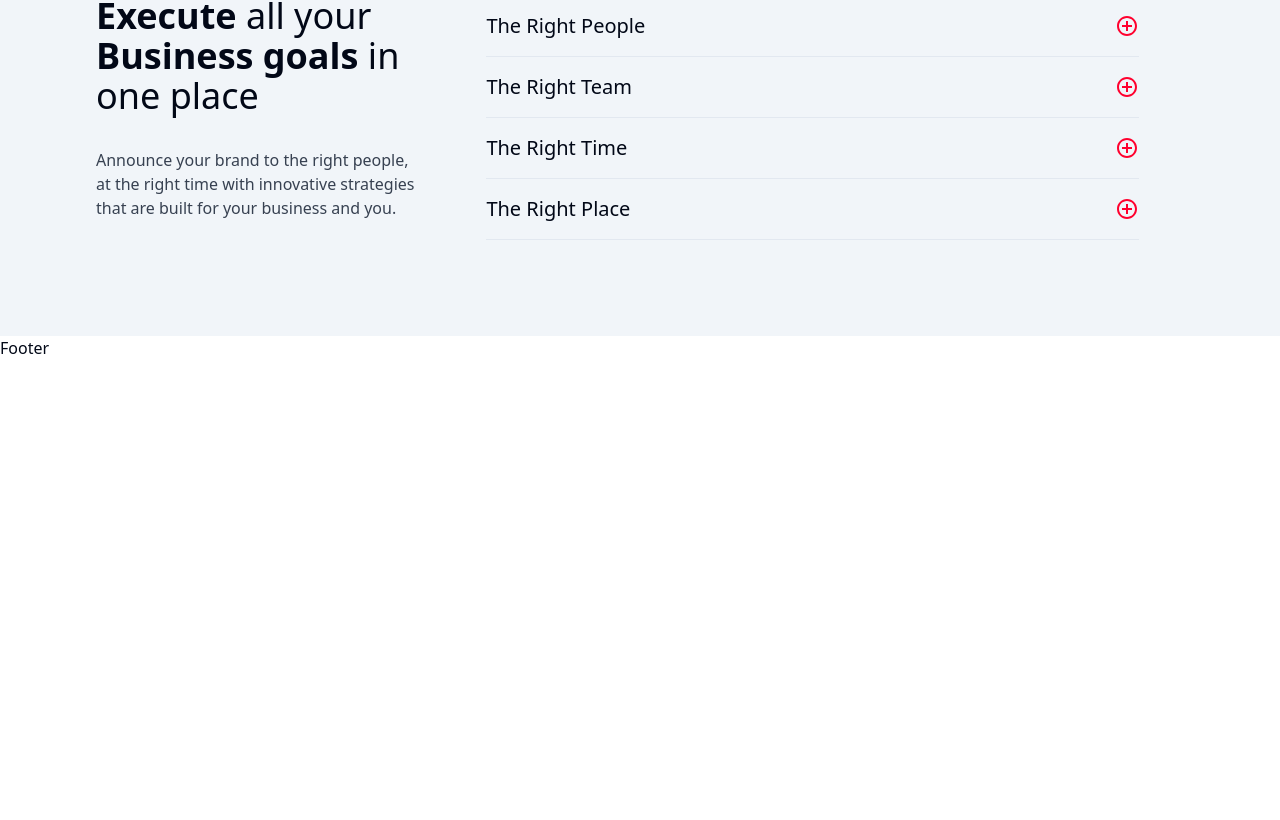
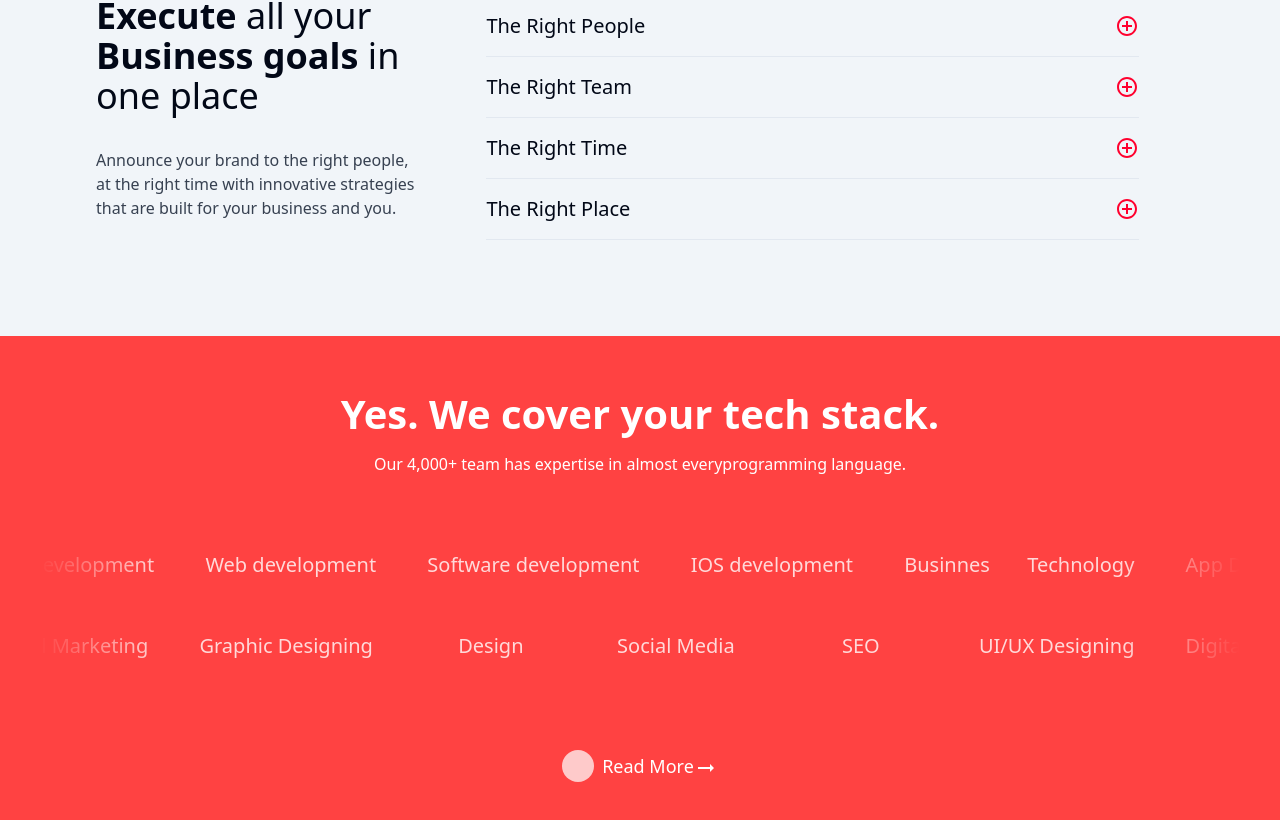
Before and after one commit to rkcoola792/media-dynox, a React (Vite) app: page / in a window 1280 px wide. Shown: the part 1964-2784 px from the top of the page. Before the commit the page ends 2324 px from the top, so only its background shows below. Built offline with nearby package versions, Linux system fonts and the light colour scheme.

Commit message:
section 5 completed

```diff
--- a/package.json
+++ b/package.json
@@ -23,6 +23,7 @@
     "react": "^18.2.0",
     "react-dom": "^18.2.0",
     "react-router-dom": "^6.22.3",
+    "styled-components": "^6.1.8",
     "tailwind-merge": "^2.2.1",
     "tailwindcss-animate": "^1.0.7"
   },
--- a/src/components/Homepage/Explore.jsx
+++ b/src/components/Homepage/Explore.jsx
@@ -1,11 +1,12 @@
 import React from 'react'
 import ArrowRightAltIcon from "@mui/icons-material/ArrowRightAlt";
-const Explore = ({text}) => {
+const Explore = ({text,color}) => {
+    color=color?"white":"black"
   return (
 
       <div className="explore flex items-center gap-2 mt-4">
         <div className="circle h-8 bg-red-200 rounded-[50%] w-8 "></div>
-        <h1 className='text-lg font-medium '>
+        <h1 className={`text-lg font-medium text-${color}` }>
           {text}<ArrowRightAltIcon></ArrowRightAltIcon>{" "}
         </h1>
       </div>
--- a/src/components/Homepage/Homepage.jsx
+++ b/src/components/Homepage/Homepage.jsx
@@ -3,6 +3,7 @@ import Section1 from './Section1'
 import Section2 from './Section2'
 import Section3 from './Section3'
 import Section4 from './Section4'
+import Section5 from './Section5'
 
 const Homepage = () => {
   return (
@@ -11,6 +12,7 @@ const Homepage = () => {
       <Section2></Section2>
       <Section3></Section3>
       <Section4></Section4>
+      <Section5></Section5>
     </div>
   )
 }
--- /dev/null
+++ b/src/components/Homepage/InfiniteScroll.jsx
@@ -0,0 +1,138 @@
+import React from "react";
+import styled, { keyframes, css } from "styled-components";
+
+function InfiniteScroll() {
+  const row1 = [
+    "Technology",
+    "App Development",
+    "Web development ",
+    "Software development ",
+    "IOS development ",
+    "Businnes",
+  ];
+
+  const row2 = [
+    "Design",
+    "Social Media",
+    "SEO",
+    "UI/UX Designing",
+    "Digital Marketing",
+    "Graphic Designing"
+
+
+  ];
+
+  return (
+    <AppContainer className="">
+      <Wrapper>
+        <Marquee>
+          <MarqueeGroup>
+            {row1.map((el) => (
+              <ImageGroup>
+                {el}
+              </ImageGroup>
+            ))}
+          </MarqueeGroup>
+          <MarqueeGroup>
+            {row1.map((el) => (
+              <ImageGroup>
+                {el}
+              </ImageGroup>
+            ))}
+          </MarqueeGroup>
+        </Marquee>
+        <Marquee>
+          <MarqueeGroup2>
+            {row2.map((el) => (
+              <ImageGroup>
+                {el}
+              </ImageGroup>
+            ))}
+          </MarqueeGroup2>
+          <MarqueeGroup2>
+            {row2.map((el) => (
+              <ImageGroup>
+                {el}
+              </ImageGroup>
+            ))}
+          </MarqueeGroup2>
+        </Marquee>
+      </Wrapper>
+    </AppContainer>
+  );
+}
+
+export default InfiniteScroll;
+
+const AppContainer = styled.div`
+  color: #000000;
+  position: relative;
+  display: flex;
+  align-items: center;
+  justify-content: center;
+`;
+
+const Wrapper = styled.div`
+  width: 100%;
+  height: fit-content;
+
+  display: flex;
+  align-items: center;
+  justify-content: center;
+  flex-direction: column;
+`;
+
+
+const Marquee = styled.div`
+  display: flex;
+  width: 1200px;
+  overflow: hidden;
+  user-select: none;
+
+  mask-image: linear-gradient(
+    to right,
+    hsl(0 0% 0% / 0),
+    hsl(0 0% 0% / 1) 10%,
+    hsl(0 0% 0% / 1) 90%,
+    hsl(0 0% 0% / 0)
+  );
+`;
+
+const scrollX = keyframes`
+  from {
+    left: translateX(0);
+  }
+  to {
+    transform: translateX(-100%);
+  }
+`;
+
+const common = css`
+  flex-shrink: 0;
+  display: flex;
+  align-items: center;
+  justify-content: space-around;
+  white-space: nowrap;
+  width: 100%;
+  animation: ${scrollX} 30s linear infinite;
+`;
+
+const MarqueeGroup = styled.div`
+  ${common}
+`;
+const MarqueeGroup2 = styled.div`
+  ${common}
+  animation-direction: reverse;
+  animation-delay: -3s;
+`;
+
+const ImageGroup = styled.div`
+  display: grid;
+  place-items: center;
+  width: clamp(10rem, 1rem + 40vmin, 30rem);
+  padding: calc(clamp(10rem, 1rem + 30vmin, 30rem) / 10);
+  color:white;
+  opacity:80%;
+  font-size:20px;
+  font-weight:500
+`;
--- /dev/null
+++ b/src/components/Homepage/Section5.jsx
@@ -0,0 +1,44 @@
+import React from 'react'
+import Explore from './Explore';
+import InfiniteScroll from './InfiniteScroll';
+const Section5 = () => {
+    const sliderVariant1 = {
+      initial: { x: 600 },
+      animate: {
+        x: "-600%",
+        transition: {
+          repeat: Infinity,
+          duration: 15,
+        },
+      },
+    };
+    const sliderVariant2 = {
+      initial: { },
+      animate: {
+        x: "600%",
+        transition: {
+          repeat: Infinity,
+          duration: 15,
+        },
+      },
+    };
+  return (
+    <div className="bg-secondaryRed h-[500px] flex flex-col items-center py-12 text-center overflow-hidden gap-12">
+      <div className="top-heading text-white">
+        <h1 className="text-[40px] font-semibold">
+          Yes. We cover your tech stack.
+        </h1>
+        <p className="text-base mt-2">
+          Our 4,000+ team has expertise in almost everyprogramming language.
+        </p>
+      </div>
+
+      <div className='scroll'>
+<InfiniteScroll></InfiniteScroll>
+      </div>
+      <Explore text="Read More" color="white"></Explore>
+    </div>
+  );
+}
+
+export default Section5
--- /dev/null
+++ b/src/components/Homepage/framer.js
@@ -0,0 +1,88 @@
+import "./hero.scss";
+import React from "react";
+import { motion } from "framer-motion";
+
+const textVariants = {
+  initial: {
+    x: -500,
+    opacity: 0,
+  },
+  animate: {
+    x: 0,
+    opacity: 1,
+    transition: {
+      duration: 1,
+      staggerChidren: 0.1,
+    },
+  },
+  scrollButton: {
+    opacity: 0,
+    y: 10,
+    transition: {
+      duration: 2,
+      repeat: Infinity,
+    },
+  },
+};
+const sliderVariants = {
+  initial: { x: 100 },
+  animate: {
+    x: "-300%",
+    transition: {
+      repeatType: "mirror",
+      repeat: Infinity,
+      duration: 30,
+    },
+  },
+};
+
+const Hero = () => {
+  return (
+    <div className="hero">
+      <div className="wrapper">
+        <motion.div
+          className="textContainer"
+          variants={textVariants}
+          initial="initial"
+          animate="animate"
+        >
+          <motion.h2 variants={textVariants} className="">
+            Rajeev Kumar
+          </motion.h2>
+          <motion.h1 variants={textVariants} className="">
+            Web Developer and Designer
+          </motion.h1>
+
+          <motion.div variants={textVariants} className="buttons">
+            <a href="#Portfolio">
+              <motion.button variants={textVariants}>
+                See the latest work
+              </motion.button>
+            </a>
+            <a href="#Contact">
+              <motion.button variants={textVariants}>Contact Me</motion.button>
+            </a>
+          </motion.div>
+          <motion.img
+            variants={textVariants}
+            src="./scroll.png"
+            animate="scrollButton"
+          ></motion.img>
+        </motion.div>
+      </div>
+      <motion.div
+        className="slidingTextContainer"
+        variants={sliderVariants}
+        initial="initial"
+        animate="animate"
+      >
+        Full Stack Developer
+      </motion.div>
+      <div className="imageContainer">
+        <img src="./avatar.png"></img>
+      </div>
+    </div>
+  );
+};
+
+export default Hero;
--- a/tailwind.config.js
+++ b/tailwind.config.js
@@ -20,6 +20,7 @@ module.exports = {
     extend: {
       colors: {
         mainred:"#ff002e",
+        secondaryRed:"#ff4242",
         border: "hsl(var(--border))",
         input: "hsl(var(--input))",
         ring: "hsl(var(--ring))",
```
Also changed, not shown: 1 other file (tests, documents, lock files or other folders).
